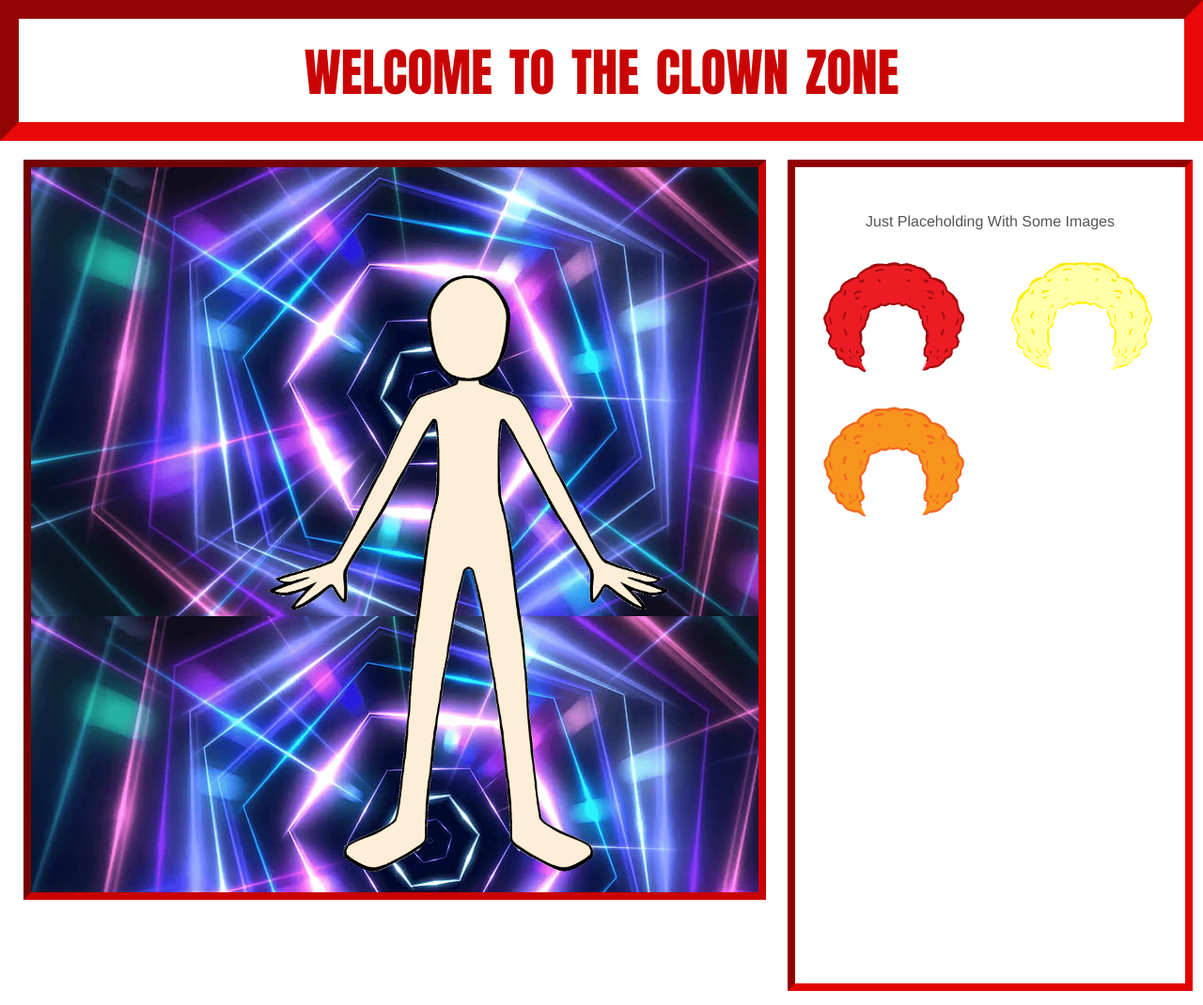
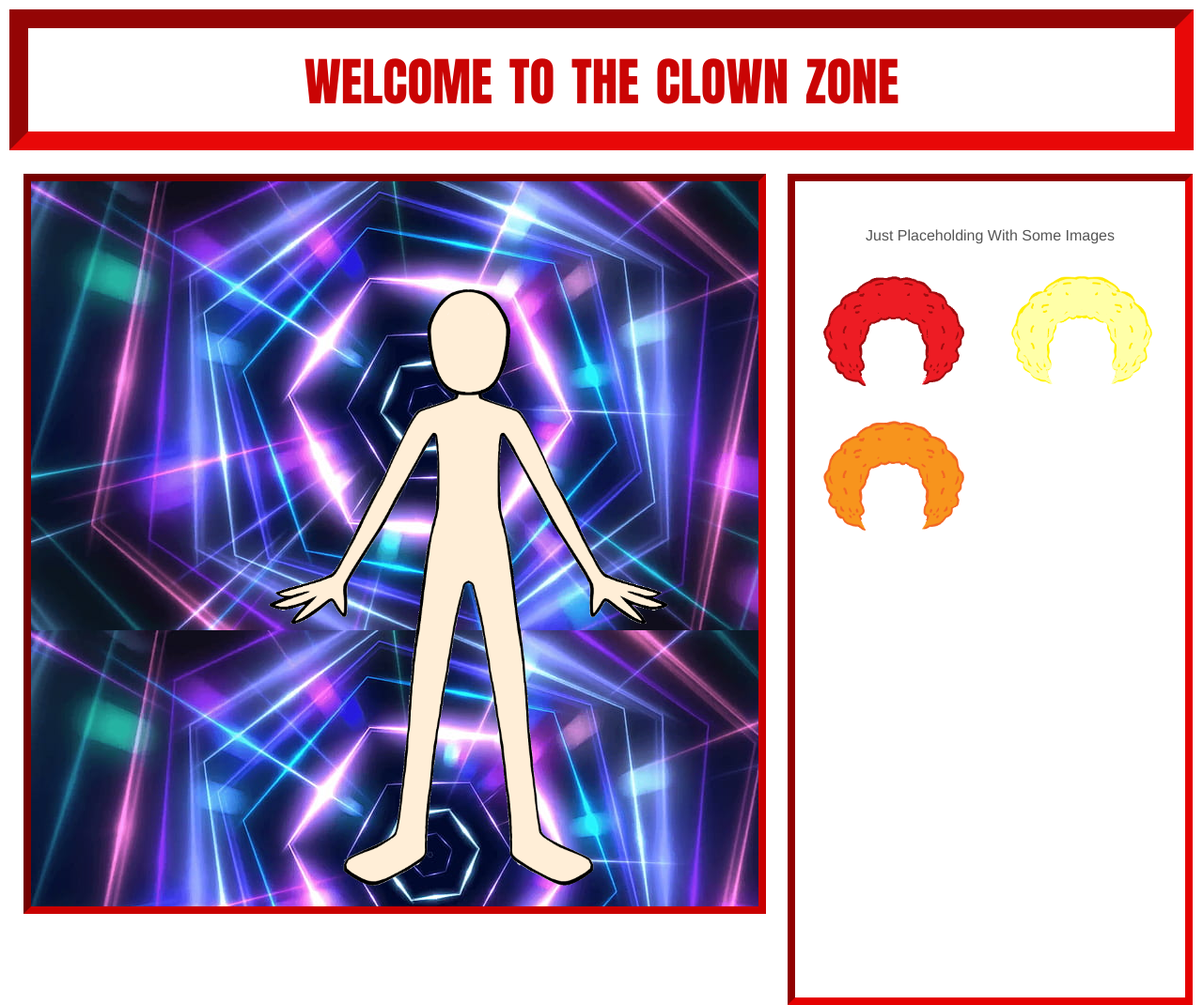
Before and after one commit to bruceb002/art101_clown_proj, a plain HTML site: page index.html in a window 1280 px wide. Shown: the whole page at 94% size. Drawn offline with nearby package versions, Linux system fonts and the light colour scheme.

Commit message:
margin changes on layout

```diff
--- a/site.css
+++ b/site.css
@@ -10,6 +10,7 @@ body {
     height: 110px;
     border: inset 20px #e80808;
     cursor: grab;
+    margin: 10px;
   }
 
   h1 {
@@ -60,7 +61,7 @@ body {
     height: 100%;
     cursor: grab;
     border: inset 8px #e50000;
-    margin-top: 20px;
+    margin-top: 15px;
   }
 
 
@@ -71,7 +72,7 @@ body {
   #clownZone {
     border: inset 8px #c90000;
     margin-right: 490px;
-    margin-top:20px;
+    margin-top: 15px;
     background-image: url(https://raw.githubusercontent.com/bruceb002/art101_clown_proj/main/img/placeholder_img.jpeg);
   }
 
```
